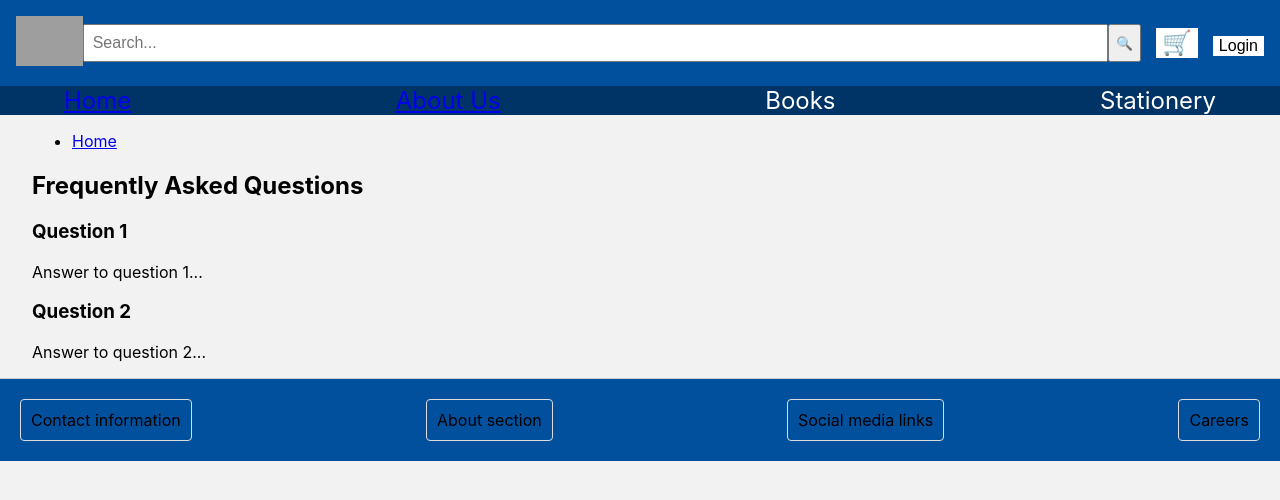
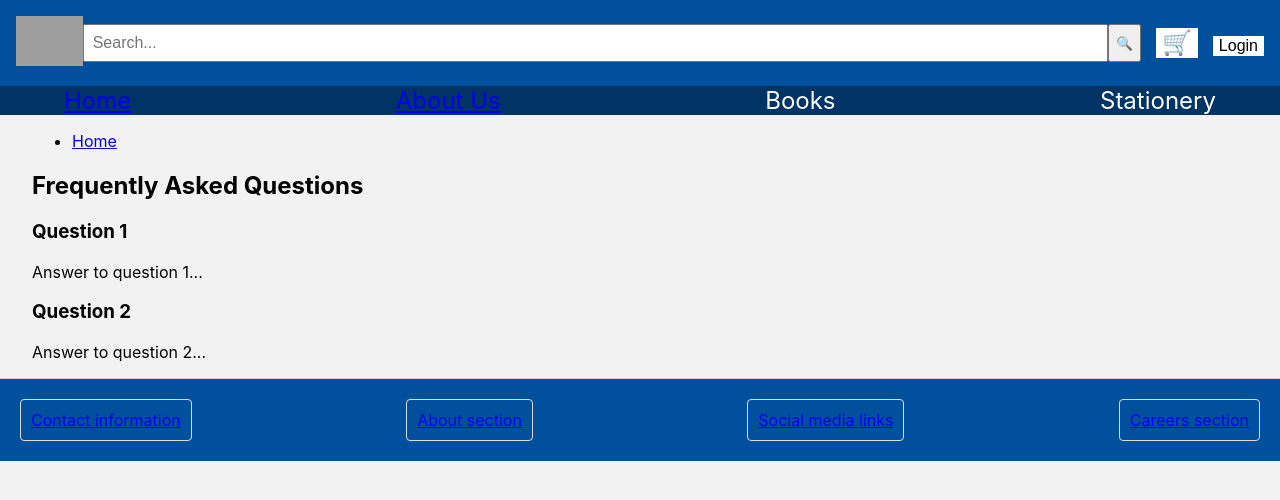
Before and after one commit to benleejr/mcneese_online_bookstore, a Next.js app: page /Faq in a window 1280 px wide. Shown: the top 500 px of the page. Built offline with nearby package versions, Linux system fonts and the light colour scheme; grey boxes are pictures that could not be loaded.

Commit message:
Update Footer.tsx

```diff
--- a/components/Footer.tsx
+++ b/components/Footer.tsx
@@ -4,27 +4,33 @@ const footerSections = [
   {
     className: 'contact-info',
     content: 'Contact information',
+    link: '/contact', // Add the URL for the Contact section
   },
   {
     className: 'about',
     content: 'About section',
+    link: '/about', // Add the URL for the About section
   },
   {
     className: 'social-media',
     content: 'Social media links',
+    link: '/social-media', // Add the URL for the Social Media section
   },
   {
     className: 'careers',
-    content: 'Careers',
+    content: 'Careers section',
+    link: '/careers', // Add the URL for the Careers section
   },
 ];
 
 const Footer: React.FC = () => {
   return (
     <footer className="footer">
+
+
       {footerSections.map((section) => (
         <div key={section.className} className={section.className}>
-          {section.content}
+          <a href={section.link}>{section.content}</a>
         </div>
       ))}
 
@@ -53,4 +59,12 @@ const Footer: React.FC = () => {
   );
 };
 
+
+
+
+
+
+
+
+
 export default Footer;
```
